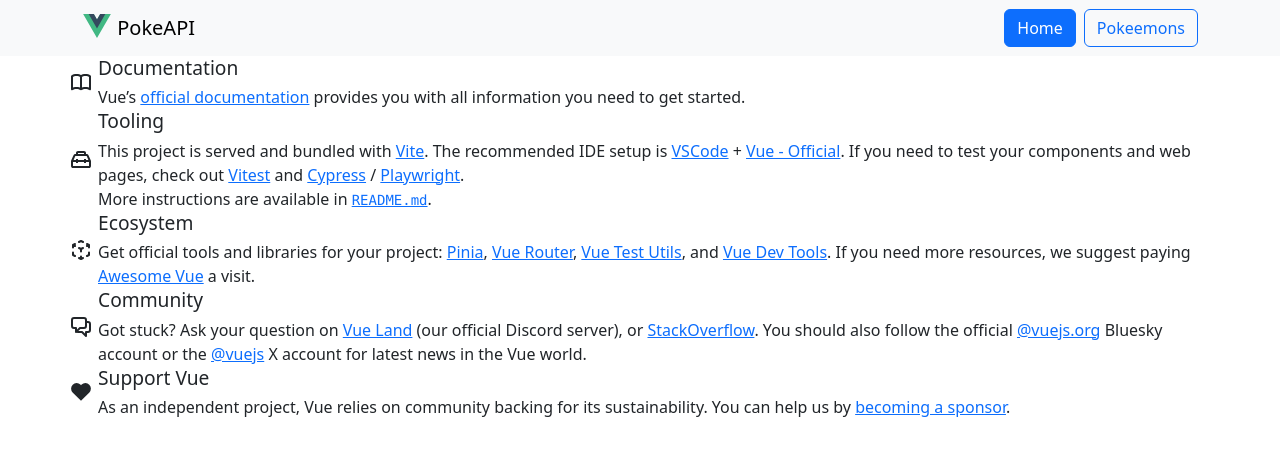
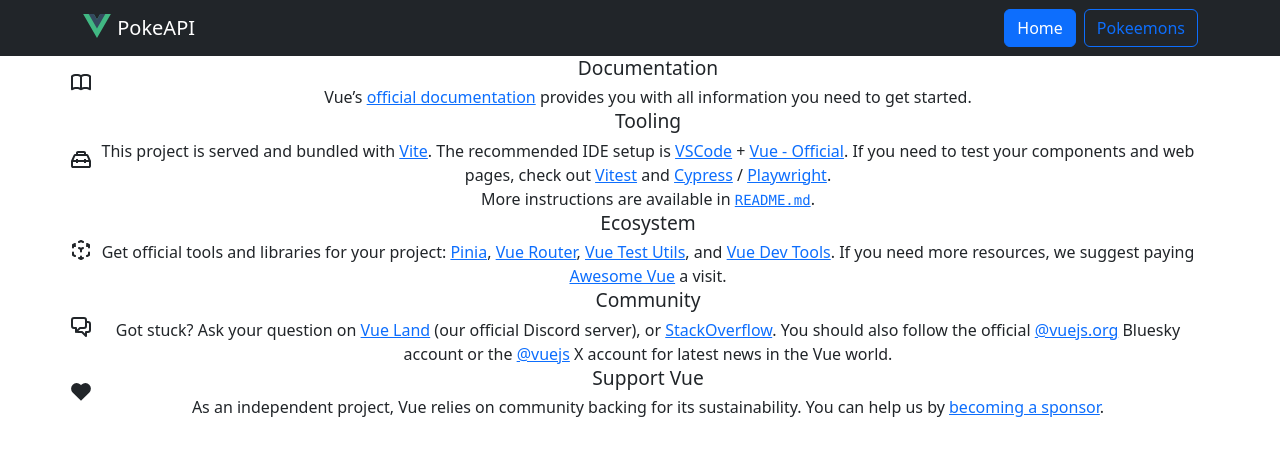
Before and after one commit to Leydevitm/FundamentosVuejs, a Vue app in the folder seccion5/router-1/: page / in a window 1280 px wide. Shown: the top 456 px of the page. Built offline with nearby package versions, Linux system fonts and the light colour scheme.

Commit message:
Clase 93 Detalles con boostrap

```diff
--- a/seccion5/router-1/src/App.vue
+++ b/seccion5/router-1/src/App.vue
@@ -4,7 +4,7 @@
 </script>
 
 <template>
-  <nav class="navbar bg-light">
+  <nav class="navbar bg-dark navbar-dark">
   <div class="container">
     <RouterLink class="navbar-brand" to="/">
       <img src="@/assets/logo.svg" alt="Logo" width="30" height="24" class="d-inline-block align-text-top">
@@ -17,7 +17,7 @@
     </div>
   </div>
 </nav>
-  <div class="container">
+  <div class="container text-center">
     <RouterView />
   </div>
 
--- a/seccion5/router-1/src/views/PokemonsView.vue
+++ b/seccion5/router-1/src/views/PokemonsView.vue
@@ -12,17 +12,27 @@
     <p v-if="loading">Cargando Infromacion...</p>
      <div class="alert alert-danger" v-if="error">{{ error }}</div>
     <div v-if="data">
-         <ul>
-        <li v-for="poke in data.results">
+         <ul class="list-group">
+        <li v-for="poke in data.results"  class="list-group-item">
             <router-link :to="`/pokeemons/${poke.name}`">
                  {{ poke.name }}
             </router-link>
 
         </li>
     </ul>
+    <div class="d-flex justify-content-center mb-4">
     <button :disabled="!data.previous" class="btn btn-success  me-2"  @click="getData(data.previous)" >Previous</button>
     <button :disabled="!data.next" class="btn btn-primary" @click="getData(data.next)">Next</button>
+     </div>
 
     </div>
 
 </template>
+
+<style>
+.btn{
+
+    margin-top: 20px;
+      margin-bottom: 20px;
+}
+</style>
```
